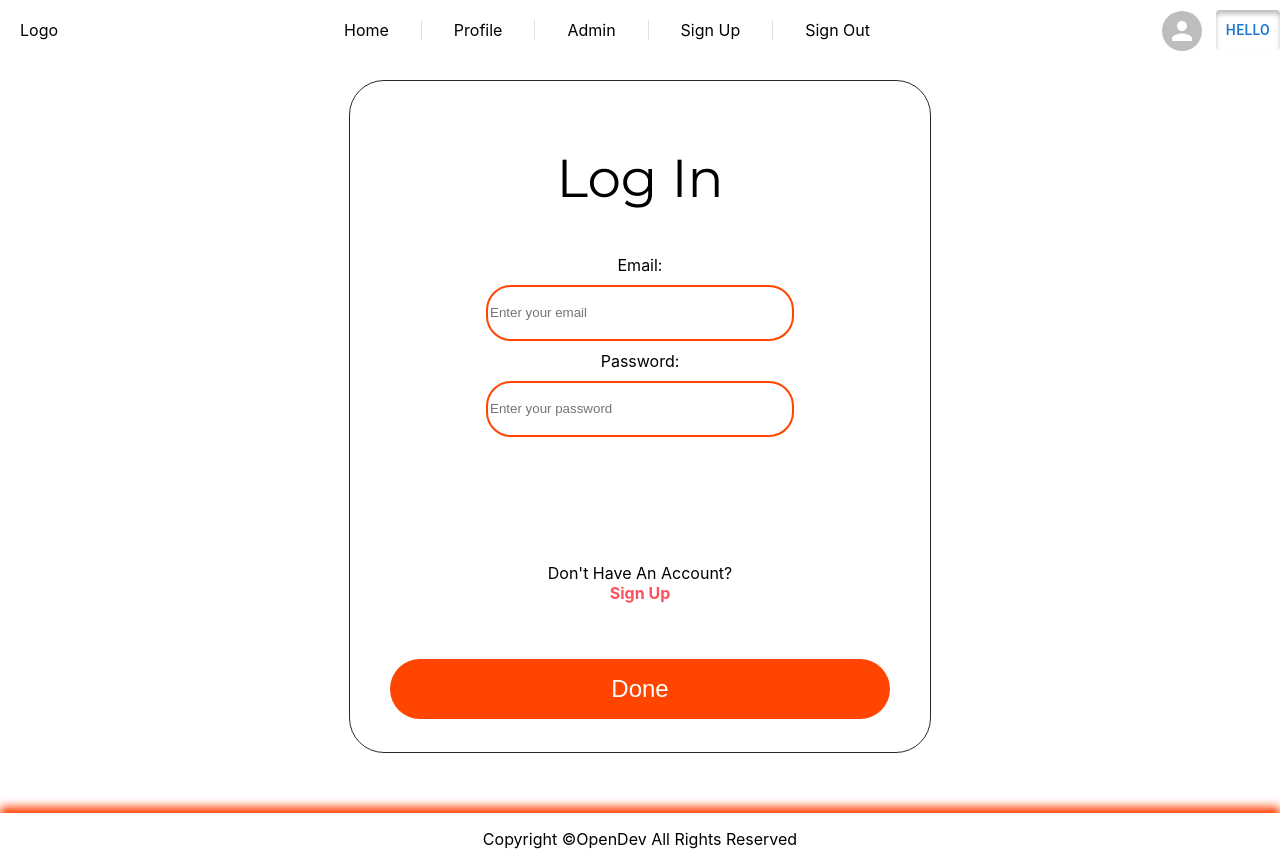
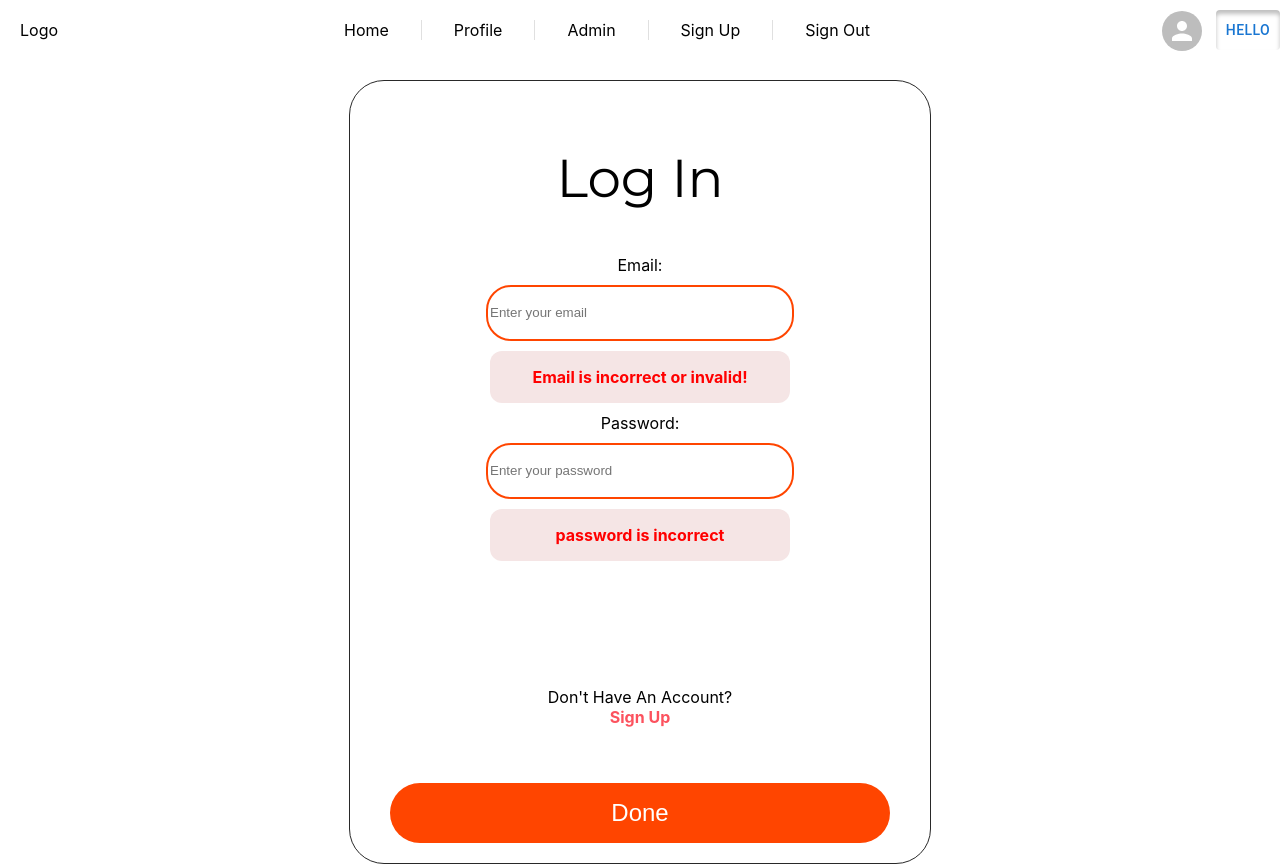
Before and after one commit to Ungerer221/DV200_Term4_Ungerer, a React (Create React App) app in the folder client/: page /Signin in a window 1280 px wide. Shown: the top 866 px of the page. Built offline with nearby package versions, Linux system fonts and the light colour scheme.

Commit message:
login and sign up errors

```diff
--- a/client/src/Pages/Forms.css
+++ b/client/src/Pages/Forms.css
@@ -85,3 +85,32 @@ h2 {
   color: blue;
   cursor: pointer;
 }
+.login-invalid-message-email{
+  background-color: rgb(245, 229, 229);
+  border-radius: 12px;
+  font-weight: 700;
+  color: red;
+  margin-bottom: 10px;
+}
+.login-invalid-message-password{
+  background-color: rgb(245, 229, 229);
+  border-radius: 12px;
+  font-weight: 700;
+  color: red;
+  margin-bottom: 10px;
+}
+
+.signup-username-error-message{
+  background-color: rgb(245, 229, 229);
+  border-radius: 12px;
+  font-weight: 700;
+  color: red;
+  margin-bottom: 10px;
+}
+.signup-email-error-message{
+  background-color: rgb(245, 229, 229);
+  border-radius: 12px;
+  font-weight: 700;
+  color: red;
+  margin-bottom: 10px;
+}
--- a/client/src/Pages/Signin.js
+++ b/client/src/Pages/Signin.js
@@ -55,9 +55,17 @@ const SignIn = () => {
       <form className="form">
         <label >Email:</label>
         <input className='email' id='email' onChange={handleChange} name="email" type="email" placeholder="Enter your email" required />
+        {/* error message here  */}
+        <label className='login-invalid-message-email'>
+          <p>Email is incorrect or invalid!</p>
+        </label>
 
         <label >Password:</label>
         <input className='password' id='password' onChange={handleChange} name="password" type="password" placeholder="Enter your password" required />
+        {/* error message here  */}
+        <label className='login-invalid-message-password' for='password'>
+          <p>password is incorrect</p>
+        </label>
 
         <br></br>
         <br></br>
--- a/client/src/Pages/Signup.js
+++ b/client/src/Pages/Signup.js
@@ -46,11 +46,23 @@ const SignUp = () => {
       <form className="form">
         <label>Username:</label>
         <input className='uname' id='username' onChange={handleChange} name="username" type="text" placeholder="Enter your username" required />
+        {/* error message  */}
+        <label for='username' className='signup-username-error-message'>
+          <p>Username already exists!</p>
+        </label>
+
         <label >Email:</label>
         <input className='email' id='email' onChange={handleChange} name="email" type="email" placeholder="Enter your email" required />
+        {/* error message  */}
+        <label for='email' className='signup-email-error-message'>
+          <p>Email is invalid</p>
+        </label>
+
         <label >Password:</label>
         <input className='password' id='password' onChange={handleChange} name="password" type="password" placeholder="Enter your password" required />
+
         <br></br>
+
         <div className="form-footer">
           <p> Already Have An Account? <Nav.Link href='/SignIn' style={{ textDecoration: 'none', color: '#fc525e', fontWeight: '700' }}>Login</Nav.Link></p>
         </div>
```
